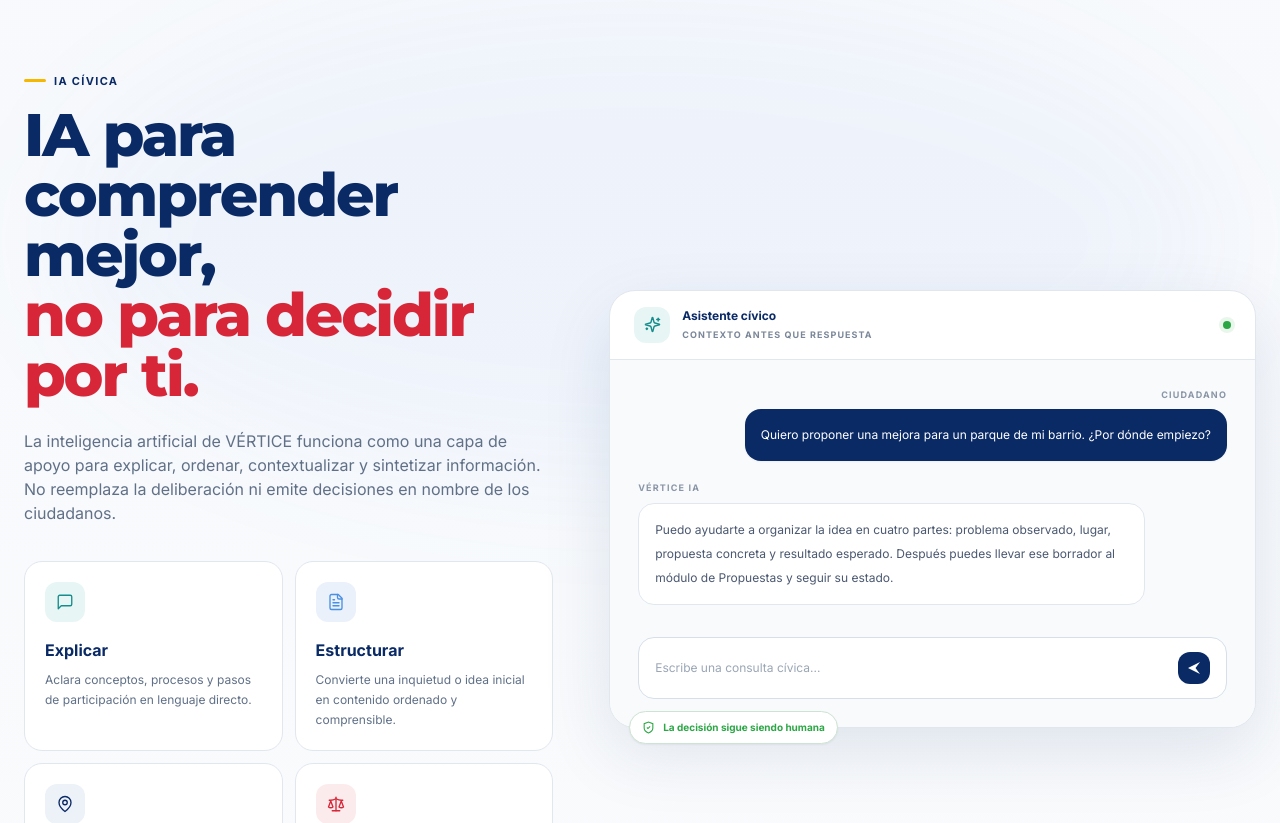
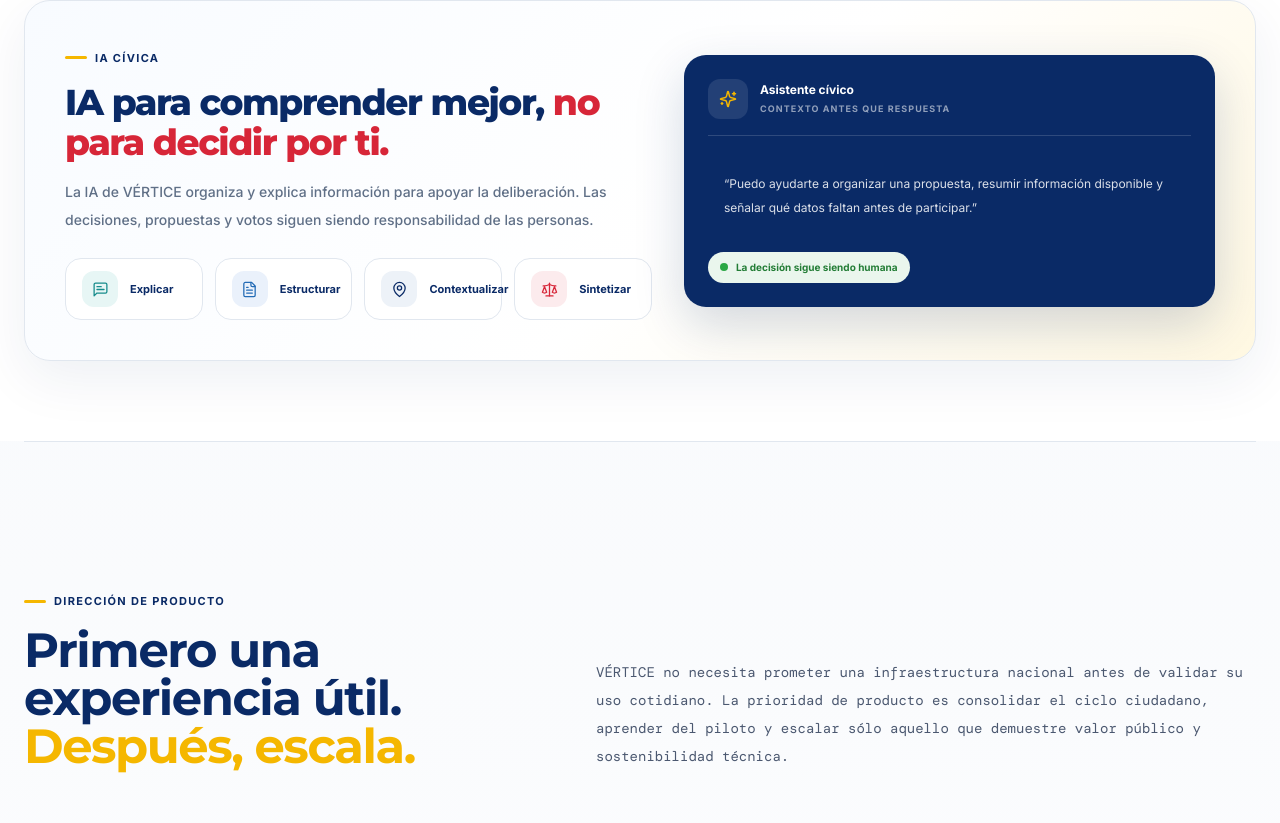
Before and after one commit to VladPhil92/Vertice-OS, a Next.js app in the folder apps/web/: page / in a window 1280 px wide. Shown: the part 2777-3600 px from the top of the page. Built offline with nearby package versions, Linux system fonts and the light colour scheme; a web font is replaced by a local one.

Commit message:
feat(web): compact AI section to match civic visual system

```diff
--- a/apps/web/components/sections/AISection.tsx
+++ b/apps/web/components/sections/AISection.tsx
@@ -1,171 +1,63 @@
-'use client'
-
-import { motion } from 'framer-motion'
-import { FileText, MapPin, MessageSquare, Scale, Sparkles } from 'lucide-react'
+import { FileText, MapPin, MessageSquareText, Scale, Sparkles } from 'lucide-react'
 
 const USE_CASES = [
-  {
-    icon: MessageSquare,
-    title: 'Explicar',
-    description: 'Aclara conceptos, procesos y pasos de participación en lenguaje directo.',
-    color: '#178C8C',
-    bg: '#E7F6F5',
-  },
-  {
-    icon: FileText,
-    title: 'Estructurar',
-    description: 'Convierte una inquietud o idea inicial en contenido ordenado y comprensible.',
-    color: '#4A90E2',
-    bg: '#EAF1FB',
-  },
-  {
-    icon: MapPin,
-    title: 'Contextualizar',
-    description: 'Relaciona preguntas con información territorial y patrones disponibles.',
-    color: '#0A2A66',
-    bg: '#EDF2F8',
-  },
-  {
-    icon: Scale,
-    title: 'Sintetizar',
-    description: 'Resume argumentos y puntos de contraste para una deliberación mejor informada.',
-    color: '#D72638',
-    bg: '#FCEBED',
-  },
-] as const
-
-const DEMO_MESSAGES = [
-  { role: 'user', text: 'Quiero proponer una mejora para un parque de mi barrio. ¿Por dónde empiezo?' },
-  {
-    role: 'ai',
-    text: 'Puedo ayudarte a organizar la idea en cuatro partes: problema observado, lugar, propuesta concreta y resultado esperado. Después puedes llevar ese borrador al módulo de Propuestas y seguir su estado.',
-  },
+  { icon: MessageSquareText, label: 'Explicar', color: '#178C8C', bg: '#E7F6F5' },
+  { icon: FileText, label: 'Estructurar', color: '#246CB6', bg: '#EAF1FB' },
+  { icon: MapPin, label: 'Contextualizar', color: '#0A2A66', bg: '#EDF2F8' },
+  { icon: Scale, label: 'Sintetizar', color: '#D72638', bg: '#FCEBED' },
 ] as const
 
 export function AISection() {
   return (
-    <section id="ia" className="relative overflow-hidden px-6 py-28 md:py-36">
-      <div className="pointer-events-none absolute inset-x-0 top-20 mx-auto h-[480px] max-w-6xl rounded-[50%] bg-[#4A90E2]/5 blur-3xl" />
-
-      <div className="relative mx-auto max-w-7xl">
-        <div className="grid gap-14 lg:grid-cols-[0.9fr_1.1fr] lg:items-center">
+    <section id="ia" className="bg-white px-5 py-16 sm:px-6 md:py-20">
+      <div className="mx-auto max-w-7xl">
+        <div className="overflow-hidden rounded-[26px] border border-[#E1E7EF] bg-[linear-gradient(135deg,#F8FBFF,#FFFFFF_55%,#FFF8E2)] shadow-[0_18px_55px_rgba(10,42,102,.07)]">
+          <div className="grid gap-8 p-6 sm:p-8 lg:grid-cols-[1.05fr_.95fr] lg:items-center lg:p-10">
             <div>
               <span className="section-tag">IA cívica</span>
-            <motion.h2
-              className="mb-6 font-display text-4xl font-extrabold tracking-[-0.035em] text-[#0A2A66] md:text-5xl lg:text-6xl"
-              initial={{ opacity: 0, y: 20 }}
-              whileInView={{ opacity: 1, y: 0 }}
-              viewport={{ once: true }}
-              transition={{ duration: 0.55 }}
-            >
+              <h2 className="max-w-2xl font-display text-3xl font-extrabold tracking-[-0.04em] text-[#0A2A66] md:text-4xl">
                 IA para comprender mejor,
-              <br />
-              <span className="text-[#D72638]">no para decidir por ti.</span>
-            </motion.h2>
+                <span className="text-[#D72638]"> no para decidir por ti.</span>
+              </h2>
+              <p className="mt-4 max-w-2xl text-sm font-medium leading-7 text-[#607087]">
+                La IA de VÉRTICE organiza y explica información para apoyar la deliberación. Las decisiones,
+                propuestas y votos siguen siendo responsabilidad de las personas.
+              </p>
 
-            <motion.p
-              className="mb-9 max-w-2xl text-sm leading-7 text-[#607087] md:text-base"
-              initial={{ opacity: 0, y: 20 }}
-              whileInView={{ opacity: 1, y: 0 }}
-              viewport={{ once: true }}
-              transition={{ duration: 0.55, delay: 0.08 }}
-            >
-              La inteligencia artificial de VÉRTICE funciona como una capa de apoyo para explicar,
-              ordenar, contextualizar y sintetizar información. No reemplaza la deliberación ni emite
-              decisiones en nombre de los ciudadanos.
-            </motion.p>
-
-            <div className="grid gap-3 sm:grid-cols-2">
-              {USE_CASES.map((item, idx) => {
-                const Icon = item.icon
-                return (
-                  <motion.div
-                    key={item.title}
-                    className="civic-card-flat p-5"
-                    initial={{ opacity: 0, y: 14 }}
-                    whileInView={{ opacity: 1, y: 0 }}
-                    viewport={{ once: true }}
-                    transition={{ duration: 0.4, delay: idx * 0.06 }}
-                  >
-                    <div className="mb-4 flex h-10 w-10 items-center justify-center rounded-xl" style={{ color: item.color, background: item.bg }}>
-                      <Icon size={18} strokeWidth={1.8} />
+              <div className="mt-6 grid gap-3 sm:grid-cols-2 lg:grid-cols-4">
+                {USE_CASES.map(({ icon: Icon, label, color, bg }) => (
+                  <div key={label} className="flex items-center gap-3 rounded-2xl border border-[#E1E7EF] bg-white px-4 py-3">
+                    <div className="flex h-9 w-9 shrink-0 items-center justify-center rounded-xl" style={{ color, background: bg }}>
+                      <Icon size={17} strokeWidth={1.8} />
                     </div>
-                    <div className="mb-2 text-base font-extrabold text-[#0A2A66]">{item.title}</div>
-                    <p className="text-xs leading-5 text-[#607087]">{item.description}</p>
-                  </motion.div>
-                )
-              })}
+                    <span className="text-[11px] font-extrabold text-[#0A2A66]">{label}</span>
+                  </div>
+                ))}
               </div>
             </div>
 
-          <motion.div
-            className="relative"
-            initial={{ opacity: 0, x: 28 }}
-            whileInView={{ opacity: 1, x: 0 }}
-            viewport={{ once: true }}
-            transition={{ duration: 0.65, delay: 0.14 }}
-          >
-            <div className="overflow-hidden rounded-[26px] border border-[#E1E7EF] bg-white shadow-[0_24px_70px_rgba(10,42,102,.11)]">
-              <div className="flex items-center justify-between border-b border-[#E1E7EF] px-5 py-4 sm:px-6">
-                <div className="flex items-center gap-3">
-                  <div className="flex h-9 w-9 items-center justify-center rounded-xl bg-[#E7F6F5] text-[#178C8C]">
-                    <Sparkles size={17} />
+            <div className="rounded-[22px] bg-[#0A2A66] p-5 text-white shadow-[0_18px_50px_rgba(10,42,102,.18)] sm:p-6">
+              <div className="flex items-center gap-3 border-b border-white/15 pb-4">
+                <div className="flex h-10 w-10 items-center justify-center rounded-xl bg-white/10 text-[#F5B700]">
+                  <Sparkles size={18} />
                 </div>
                 <div>
-                    <div className="text-xs font-extrabold text-[#0A2A66]">Asistente cívico</div>
-                    <div className="mt-1 text-[9px] font-bold uppercase tracking-[.12em] text-[#7B8799]">Contexto antes que respuesta</div>
+                  <div className="text-xs font-extrabold">Asistente cívico</div>
+                  <div className="mt-1 text-[9px] font-bold uppercase tracking-[.12em] text-white/55">Contexto antes que respuesta</div>
                 </div>
               </div>
-                <span className="status-dot" />
+
+              <div className="mt-5 rounded-2xl bg-white/9 p-4 text-xs leading-6 text-white/85">
+                “Puedo ayudarte a organizar una propuesta, resumir información disponible y señalar qué datos faltan antes de participar.”
               </div>
-
-              <div className="flex min-h-[360px] flex-col gap-5 bg-[#F8FAFC] p-5 sm:p-7">
-                {DEMO_MESSAGES.map((msg, idx) => (
-                  <div key={idx} className={`flex flex-col gap-2 ${msg.role === 'user' ? 'items-end' : 'items-start'}`}>
-                    <span className="text-[9px] font-extrabold uppercase tracking-[.13em] text-[#8A96A7]">
-                      {msg.role === 'user' ? 'Ciudadano' : 'VÉRTICE IA'}
-                    </span>
-                    <div
-                      className={`max-w-[92%] rounded-2xl px-4 py-3.5 text-xs leading-6 sm:max-w-[86%] ${
-                        msg.role === 'user'
-                          ? 'bg-[#0A2A66] text-white shadow-sm'
-                          : 'border border-[#E1E7EF] bg-white text-[#4B5870]'
-                      }`}
-                    >
-                      {msg.text}
-                    </div>
-                  </div>
-                ))}
-
-                <div className="mt-auto pt-3">
-                  <div className="flex items-center justify-between rounded-2xl border border-[#D6DFEA] bg-white px-4 py-3.5">
-                    <span className="text-xs text-[#9AA6B5]">Escribe una consulta cívica...</span>
-                    <div className="flex h-8 w-8 items-center justify-center rounded-xl bg-[#0A2A66] text-white">
-                      <svg width="12" height="12" viewBox="0 0 12 12" fill="currentColor" aria-hidden="true">
-                        <path d="M0 6l12-6-4.5 6 4.5 6z" />
-                      </svg>
+              <div className="mt-4 inline-flex items-center gap-2 rounded-full bg-[#EAF6ED] px-3 py-2 text-[10px] font-extrabold text-[#237D36]">
+                <span className="h-2 w-2 rounded-full bg-[#2BA745]" />
+                La decisión sigue siendo humana
               </div>
             </div>
           </div>
         </div>
       </div>
-
-            <div className="absolute -bottom-4 left-5 inline-flex items-center gap-2 rounded-full border border-[#CDE4D2] bg-white px-3 py-2 text-[10px] font-extrabold text-[#2BA745] shadow-sm">
-              <ShieldCheckIcon />
-              La decisión sigue siendo humana
-            </div>
-          </motion.div>
-        </div>
-      </div>
     </section>
   )
 }
-
-function ShieldCheckIcon() {
-  return (
-    <svg width="13" height="13" viewBox="0 0 24 24" fill="none" stroke="currentColor" strokeWidth="2" aria-hidden="true">
-      <path d="M20 13c0 5-3.5 7.5-8 9-4.5-1.5-8-4-8-9V5l8-3 8 3v8Z" />
-      <path d="m9 12 2 2 4-4" />
-    </svg>
-  )
-}
```
Lines whose indentation alone changed are shown as unchanged.
